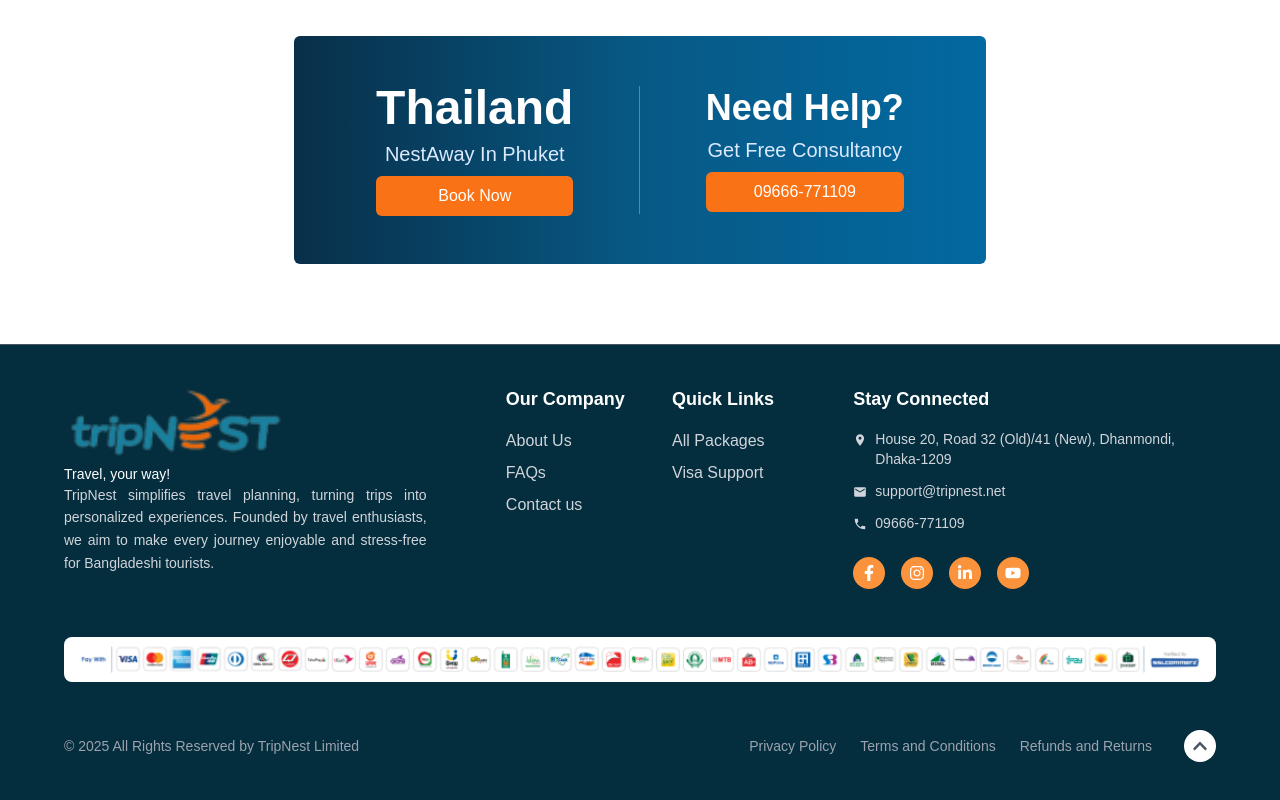
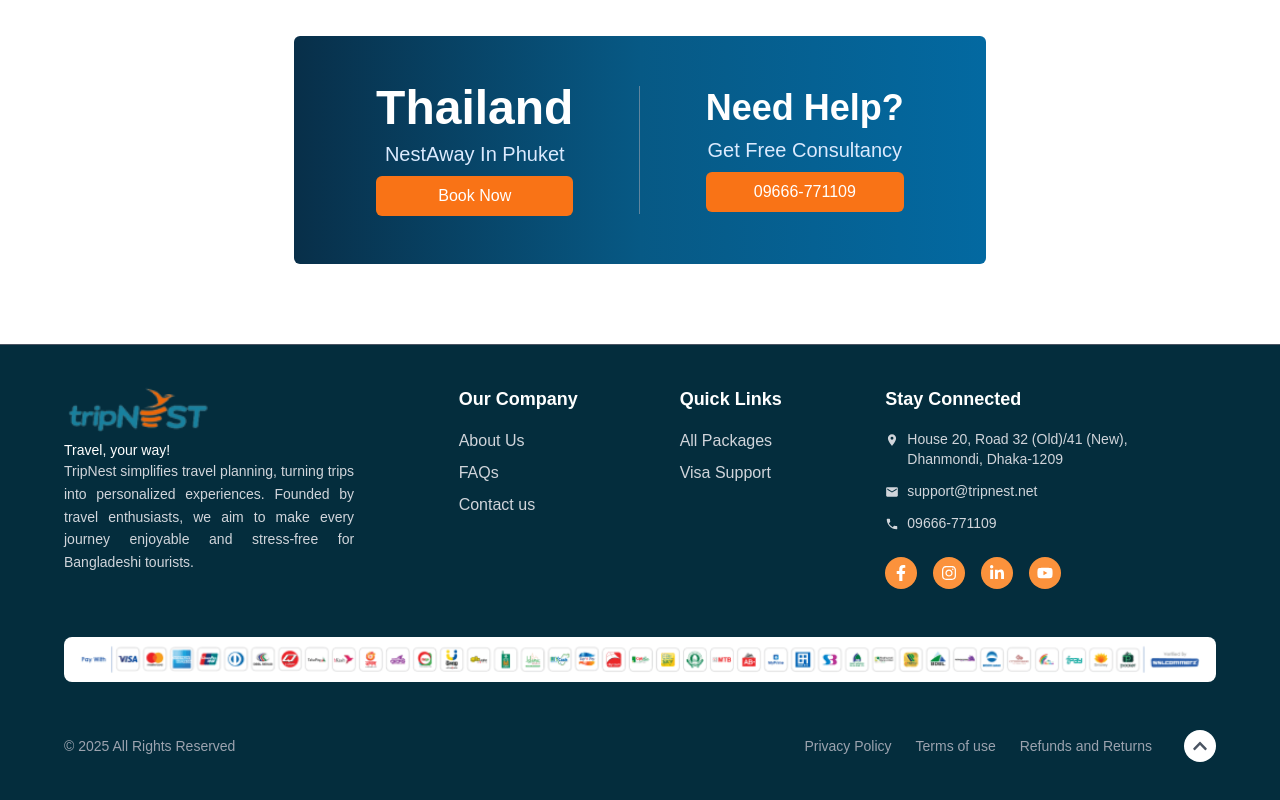
Before and after one commit to NomanSadick/tripNest-first-task, a Next.js app: page / in a window 1280 px wide. Shown: the part 3176-3976 px from the top of the page. Built offline with nearby package versions, Linux system fonts and the light colour scheme; a web font is replaced by a local one.

Commit message:
footer component updated again

```diff
--- a/components/Footer.tsx
+++ b/components/Footer.tsx
@@ -27,10 +27,10 @@ export default function Footer() {
               alt="logo"
               width={500}
               height={300}
-              className="object-cover w-[50%] sm:w-[40%] md:w-[60%]"
+              className="object-cover w-[50%] sm:w-[40%] md:w-[40%]"
             />
             <span className="text-sm mt-2 block">Travel, your way!</span>
-            <p className="text-sm text-gray-300 leading-relaxed w-[100%] text-justify">
+            <p className="text-sm text-gray-300 leading-relaxed w-[80%] text-justify">
               TripNest simplifies travel planning, turning trips into
               personalized experiences. Founded by travel enthusiasts, we aim to
               make every journey enjoyable and stress-free for Bangladeshi
@@ -39,7 +39,7 @@ export default function Footer() {
           </div>
 
           {/* Our Company */}
-          <div className="flex justify-between md:justify-evenly ">
+          <div className="grid grid-cols-2">
             <div>
               <h3 className="text-lg font-semibold mb-4">Our Company</h3>
               <ul className="space-y-2 text-gray-300">
@@ -61,7 +61,7 @@ export default function Footer() {
               </ul>
             </div>
 
-            <div>
+            <div className="justify-self-end md:justify-self-center">
               <h3 className="text-lg font-semibold mb-4">Quick Links</h3>
               <ul className="space-y-2 text-gray-300">
                 <li>
@@ -78,12 +78,12 @@ export default function Footer() {
             </div>
           </div>
 
-          <div>
+          <div className="pl-0 md:pl-8">
             <h3 className="text-lg font-semibold mb-4">Stay Connected</h3>
             <ul className="space-y-3 text-gray-300 text-sm">
               <li className="flex items-start gap-2">
                 <MdLocationOn className="flex-shrink-0 mt-1" />
-                <span>
+                <span className="w-[80%]">
                   House 20, Road 32 (Old)/41 (New), Dhanmondi, Dhaka-1209
                 </span>
               </li>
@@ -135,15 +135,15 @@ export default function Footer() {
           />
         </div>
 
-        <div className="mt-8 pt-4 flex flex-col md:flex-row items-center justify-between text-gray-400 text-sm">
-          <p>&copy; 2025 All Rights Reserved by TripNest Limited</p>
+        <div className="mt-8 pt-4 flex flex-col md:flex-row items-start md:items-center justify-start md:justify-between text-gray-400 text-sm">
+          <p>&copy; 2025 All Rights Reserved</p>
           <div className="flex items-center">
             <div className="flex gap-6">
               <Link href="#" className="hover:text-white transition-colors">
                 Privacy Policy
               </Link>
               <Link href="#" className="hover:text-white transition-colors">
-                Terms and Conditions
+                Terms of use
               </Link>
               <Link href="#" className="hover:text-white transition-colors">
                 Refunds and Returns
@@ -151,7 +151,7 @@ export default function Footer() {
             </div>
             <button
               onClick={scrollToTop}
-              className="ml-8 bg-white hover:bg-gray-100 text-gray-600 p-2 rounded-full transition-all duration-300 hover:scale-110"
+              className="ml-8 bg-white hover:bg-gray-100 text-gray-600 p-2 rounded-full transition-all duration-300 hover:scale-110 "
             >
               <FaChevronUp className="w-4 h-4" />
             </button>
--- a/components/Itinerary.tsx
+++ b/components/Itinerary.tsx
@@ -64,7 +64,7 @@ export default function Itinerary() {
                   expandedDay === index || isAllExpanded ? "block" : "hidden"
                 }`}
               >
-                <div className="pl-[1%] pr-4 mt-4">
+                <div className="pl-[1%] pr-2 md:pr-4 mt-2 md:mt-4">
                   <p className="text-gray-600 leading-relaxed text-sm md:text-base">{day.content}</p>
                 </div>
               </div>
--- a/components/ReviewSlider.tsx
+++ b/components/ReviewSlider.tsx
@@ -40,7 +40,7 @@ const ReviewSlider = () => {
   return (
     <div className="w-full px-2 md:px-4">
       <div className="w-[100%] md:w-[80%] mx-auto">
-        <h2 className="text-4xl md:text-5xl font-medium text-center mb-6">
+        <h2 className="text-2xl md:text-5xl font-medium text-center mb-6">
           Customer <span className="text-[#146B83]">Review</span>
         </h2>
 
```
